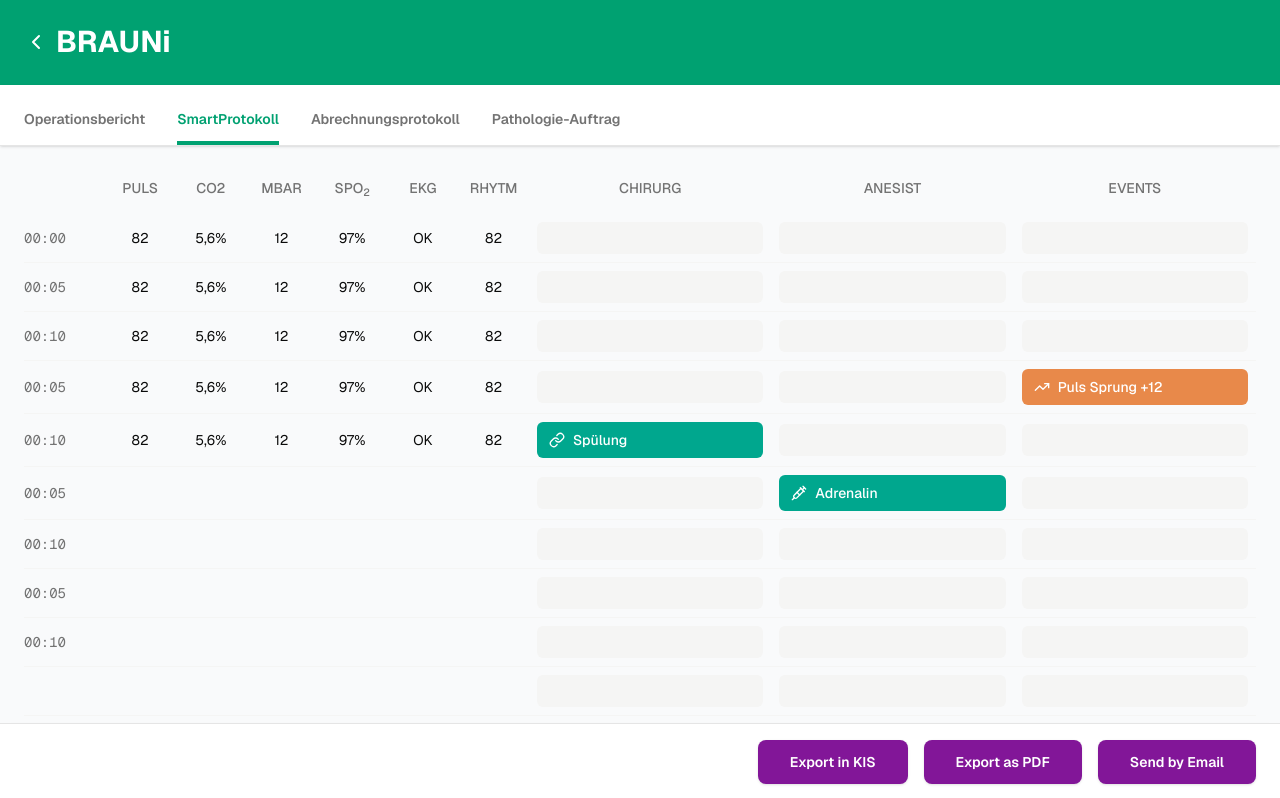
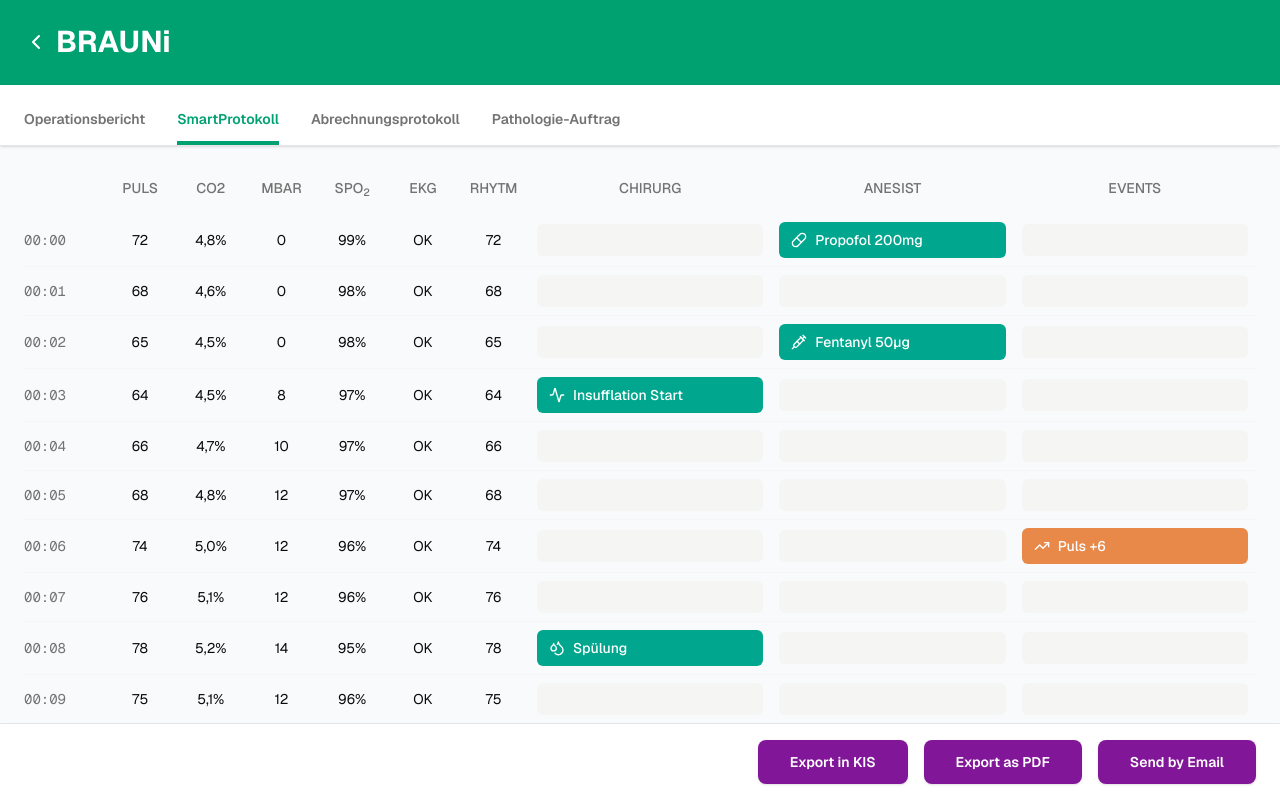
Before and after one commit to alm-engineering/BRAUNi-su, a Next.js app: page /op/1/smartprotokoll in a window 1280 px wide. Shown: the top 798 px of the page. Built offline with nearby package versions, Linux system fonts and the light colour scheme.

Commit message:
feat: add realistic test data and hover effects to SmartProtokoll page
Include detailed procedure flow and interactive hover effect.

#VERCEL_SKIP

Co-authored-by: Michael J. Zoidl <528550+michaelzoidl@users.noreply.github.com>

```diff
--- a/app/op/[id]/smartprotokoll/page.tsx
+++ b/app/op/[id]/smartprotokoll/page.tsx
@@ -1,6 +1,6 @@
 "use client"
 
-import { Link, TrendingUp, Syringe } from "lucide-react"
+import { Link, TrendingUp, Syringe, Droplets, Pill, AlertTriangle, Activity } from "lucide-react"
 
 interface VitalRow {
   time: string
@@ -10,50 +10,185 @@ interface VitalRow {
   spo2?: string
   ekg?: string
   rhytm?: number
-  chirurg?: { type: "spuelung" | "other"; label: string } | null
-  anesist?: { type: "adrenalin" | "other"; label: string } | null
-  event?: { type: "puls_sprung" | "alert" | "other"; label: string } | null
+  chirurg?: { type: "spuelung" | "biopsie" | "insufflation" | "other"; label: string } | null
+  anesist?: { type: "adrenalin" | "propofol" | "fentanyl" | "other"; label: string } | null
+  event?: { type: "puls_sprung" | "spo2_drop" | "bp_change" | "alert" | "other"; label: string } | null
 }
 
 const protocolData: VitalRow[] = [
-  { time: "00:00", puls: 82, co2: "5,6%", mbar: 12, spo2: "97%", ekg: "OK", rhytm: 82 },
-  { time: "00:05", puls: 82, co2: "5,6%", mbar: 12, spo2: "97%", ekg: "OK", rhytm: 82 },
-  { time: "00:10", puls: 82, co2: "5,6%", mbar: 12, spo2: "97%", ekg: "OK", rhytm: 82 },
+  // Start of procedure - patient sedation
   {
-    time: "00:05",
+    time: "00:00",
+    puls: 72,
+    co2: "4,8%",
+    mbar: 0,
+    spo2: "99%",
+    ekg: "OK",
+    rhytm: 72,
+    anesist: { type: "propofol", label: "Propofol 200mg" },
+  },
+  { time: "00:01", puls: 68, co2: "4,6%", mbar: 0, spo2: "98%", ekg: "OK", rhytm: 68 },
+  {
+    time: "00:02",
+    puls: 65,
+    co2: "4,5%",
+    mbar: 0,
+    spo2: "98%",
+    ekg: "OK",
+    rhytm: 65,
+    anesist: { type: "fentanyl", label: "Fentanyl 50µg" },
+  },
+  {
+    time: "00:03",
+    puls: 64,
+    co2: "4,5%",
+    mbar: 8,
+    spo2: "97%",
+    ekg: "OK",
+    rhytm: 64,
+    chirurg: { type: "insufflation", label: "Insufflation Start" },
+  },
+  { time: "00:04", puls: 66, co2: "4,7%", mbar: 10, spo2: "97%", ekg: "OK", rhytm: 66 },
+  { time: "00:05", puls: 68, co2: "4,8%", mbar: 12, spo2: "97%", ekg: "OK", rhytm: 68 },
+  // Scope insertion
+  {
+    time: "00:06",
+    puls: 74,
+    co2: "5,0%",
+    mbar: 12,
+    spo2: "96%",
+    ekg: "OK",
+    rhytm: 74,
+    event: { type: "puls_sprung", label: "Puls +6" },
+  },
+  { time: "00:07", puls: 76, co2: "5,1%", mbar: 12, spo2: "96%", ekg: "OK", rhytm: 76 },
+  {
+    time: "00:08",
+    puls: 78,
+    co2: "5,2%",
+    mbar: 14,
+    spo2: "95%",
+    ekg: "OK",
+    rhytm: 78,
+    chirurg: { type: "spuelung", label: "Spülung" },
+  },
+  { time: "00:09", puls: 75, co2: "5,1%", mbar: 12, spo2: "96%", ekg: "OK", rhytm: 75 },
+  { time: "00:10", puls: 72, co2: "5,0%", mbar: 12, spo2: "97%", ekg: "OK", rhytm: 72 },
+  // Examination phase
+  { time: "00:12", puls: 70, co2: "4,9%", mbar: 12, spo2: "97%", ekg: "OK", rhytm: 70 },
+  {
+    time: "00:14",
+    puls: 71,
+    co2: "4,9%",
+    mbar: 14,
+    spo2: "97%",
+    ekg: "OK",
+    rhytm: 71,
+    chirurg: { type: "spuelung", label: "Spülung" },
+  },
+  { time: "00:16", puls: 69, co2: "4,8%", mbar: 12, spo2: "97%", ekg: "OK", rhytm: 69 },
+  {
+    time: "00:18",
+    puls: 68,
+    co2: "4,8%",
+    mbar: 12,
+    spo2: "98%",
+    ekg: "OK",
+    rhytm: 68,
+    anesist: { type: "propofol", label: "Propofol 50mg" },
+  },
+  { time: "00:20", puls: 65, co2: "4,7%", mbar: 12, spo2: "97%", ekg: "OK", rhytm: 65 },
+  // Biopsy taken
+  {
+    time: "00:22",
     puls: 82,
-    co2: "5,6%",
+    co2: "5,4%",
+    mbar: 14,
+    spo2: "95%",
+    ekg: "OK",
+    rhytm: 82,
+    chirurg: { type: "biopsie", label: "Biopsie Antrum" },
+    event: { type: "puls_sprung", label: "Puls +17" },
+  },
+  {
+    time: "00:23",
+    puls: 85,
+    co2: "5,5%",
+    mbar: 14,
+    spo2: "94%",
+    ekg: "OK",
+    rhytm: 85,
+    event: { type: "spo2_drop", label: "SpO₂ Drop" },
+  },
+  {
+    time: "00:24",
+    puls: 80,
+    co2: "5,3%",
+    mbar: 12,
+    spo2: "95%",
+    ekg: "OK",
+    rhytm: 80,
+    anesist: { type: "adrenalin", label: "O₂ erhöht" },
+  },
+  { time: "00:25", puls: 76, co2: "5,1%", mbar: 12, spo2: "96%", ekg: "OK", rhytm: 76 },
+  {
+    time: "00:26",
+    puls: 74,
+    co2: "5,0%",
     mbar: 12,
     spo2: "97%",
     ekg: "OK",
-    rhytm: 82,
-    event: { type: "puls_sprung", label: "Puls Sprung +12" },
+    rhytm: 74,
+    chirurg: { type: "spuelung", label: "Spülung" },
   },
+  // Second biopsy
+  { time: "00:28", puls: 72, co2: "4,9%", mbar: 12, spo2: "97%", ekg: "OK", rhytm: 72 },
   {
-    time: "00:10",
-    puls: 82,
-    co2: "5,6%",
+    time: "00:30",
+    puls: 78,
+    co2: "5,2%",
+    mbar: 14,
+    spo2: "96%",
+    ekg: "OK",
+    rhytm: 78,
+    chirurg: { type: "biopsie", label: "Biopsie Corpus" },
+  },
+  { time: "00:32", puls: 74, co2: "5,0%", mbar: 12, spo2: "97%", ekg: "OK", rhytm: 74 },
+  {
+    time: "00:34",
+    puls: 71,
+    co2: "4,9%",
     mbar: 12,
     spo2: "97%",
     ekg: "OK",
-    rhytm: 82,
+    rhytm: 71,
+    anesist: { type: "propofol", label: "Propofol 30mg" },
+  },
+  {
+    time: "00:36",
+    puls: 68,
+    co2: "4,8%",
+    mbar: 10,
+    spo2: "98%",
+    ekg: "OK",
+    rhytm: 68,
     chirurg: { type: "spuelung", label: "Spülung" },
   },
-  { time: "00:05", anesist: { type: "adrenalin", label: "Adrenalin" } },
-  { time: "00:10" },
-  { time: "00:05" },
-  { time: "00:10" },
-  { time: "" },
-  { time: "" },
-  { time: "" },
-  { time: "" },
-  { time: "" },
-  { time: "" },
-  { time: "" },
-  { time: "" },
-  { time: "" },
-  { time: "" },
-  { time: "" },
+  // Withdrawal phase
+  { time: "00:38", puls: 66, co2: "4,7%", mbar: 8, spo2: "98%", ekg: "OK", rhytm: 66 },
+  {
+    time: "00:40",
+    puls: 64,
+    co2: "4,6%",
+    mbar: 6,
+    spo2: "98%",
+    ekg: "OK",
+    rhytm: 64,
+    chirurg: { type: "insufflation", label: "Insufflation Stop" },
+  },
+  { time: "00:42", puls: 66, co2: "4,5%", mbar: 0, spo2: "99%", ekg: "OK", rhytm: 66 },
+  { time: "00:44", puls: 68, co2: "4,5%", mbar: 0, spo2: "99%", ekg: "OK", rhytm: 68 },
+  { time: "00:45", puls: 70, co2: "4,6%", mbar: 0, spo2: "99%", ekg: "OK", rhytm: 70 },
 ]
 
 function EmptyCell() {
@@ -73,9 +208,15 @@ function ActionTag({
 
   return (
     <div className={`flex items-center gap-2 rounded-md ${bgColor} px-3 py-2 text-white`}>
-      {type === "spuelung" && <Link className="h-4 w-4" />}
+      {type === "spuelung" && <Droplets className="h-4 w-4" />}
+      {type === "biopsie" && <Link className="h-4 w-4" />}
+      {type === "insufflation" && <Activity className="h-4 w-4" />}
       {type === "adrenalin" && <Syringe className="h-4 w-4" />}
+      {type === "propofol" && <Pill className="h-4 w-4" />}
+      {type === "fentanyl" && <Syringe className="h-4 w-4" />}
       {type === "puls_sprung" && <TrendingUp className="h-4 w-4" />}
+      {type === "spo2_drop" && <AlertTriangle className="h-4 w-4" />}
+      {type === "bp_change" && <Activity className="h-4 w-4" />}
       <span className="text-sm font-medium">{label}</span>
     </div>
   )
@@ -104,7 +245,10 @@ export default function SmartProtokollPage() {
           </thead>
           <tbody>
             {protocolData.map((row, index) => (
-              <tr key={index} className="border-b border-stone-100">
+              <tr
+                key={index}
+                className="border-b border-stone-100 transition-colors duration-150 hover:bg-stone-50 cursor-pointer"
+              >
                 {/* Time column */}
                 <td className="py-3 pr-4 font-mono text-sm text-muted-foreground">{row.time}</td>
 
```
